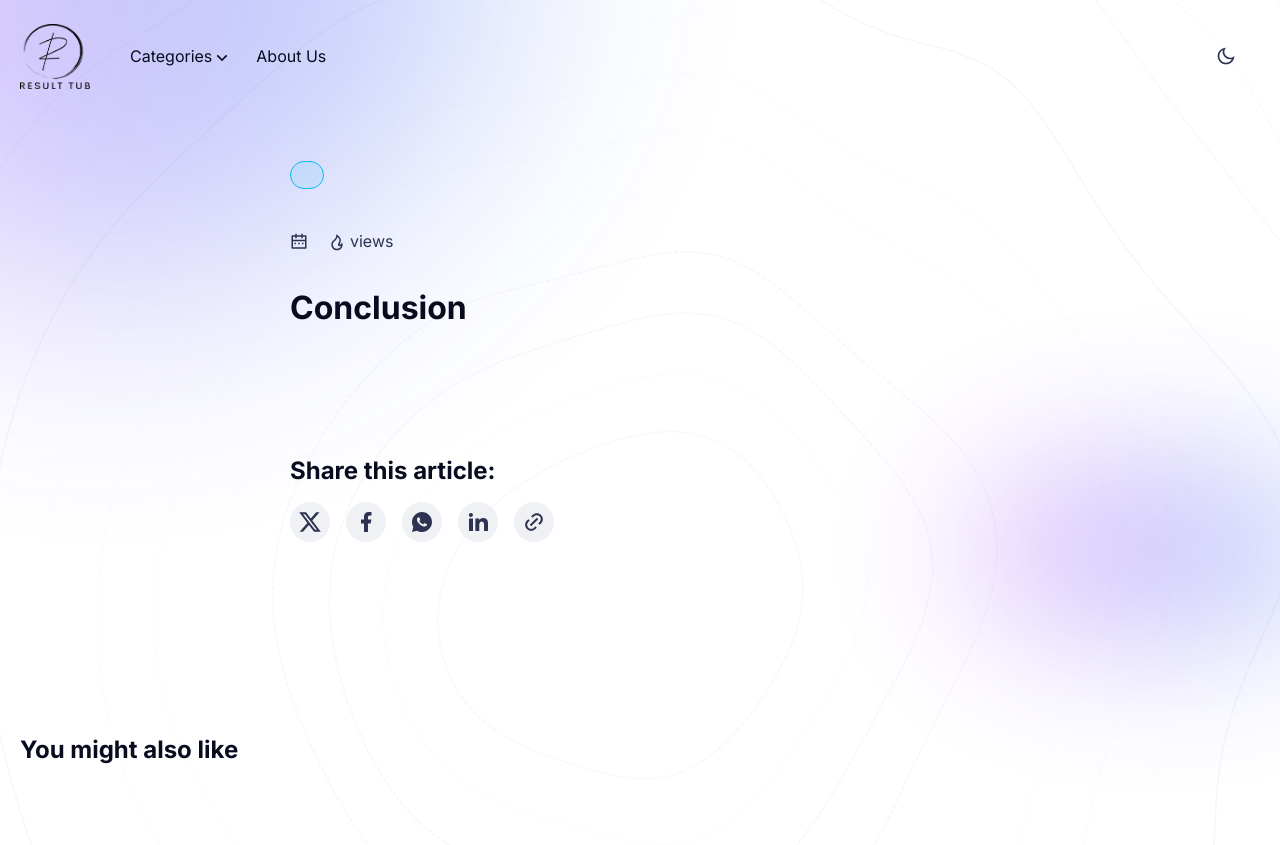
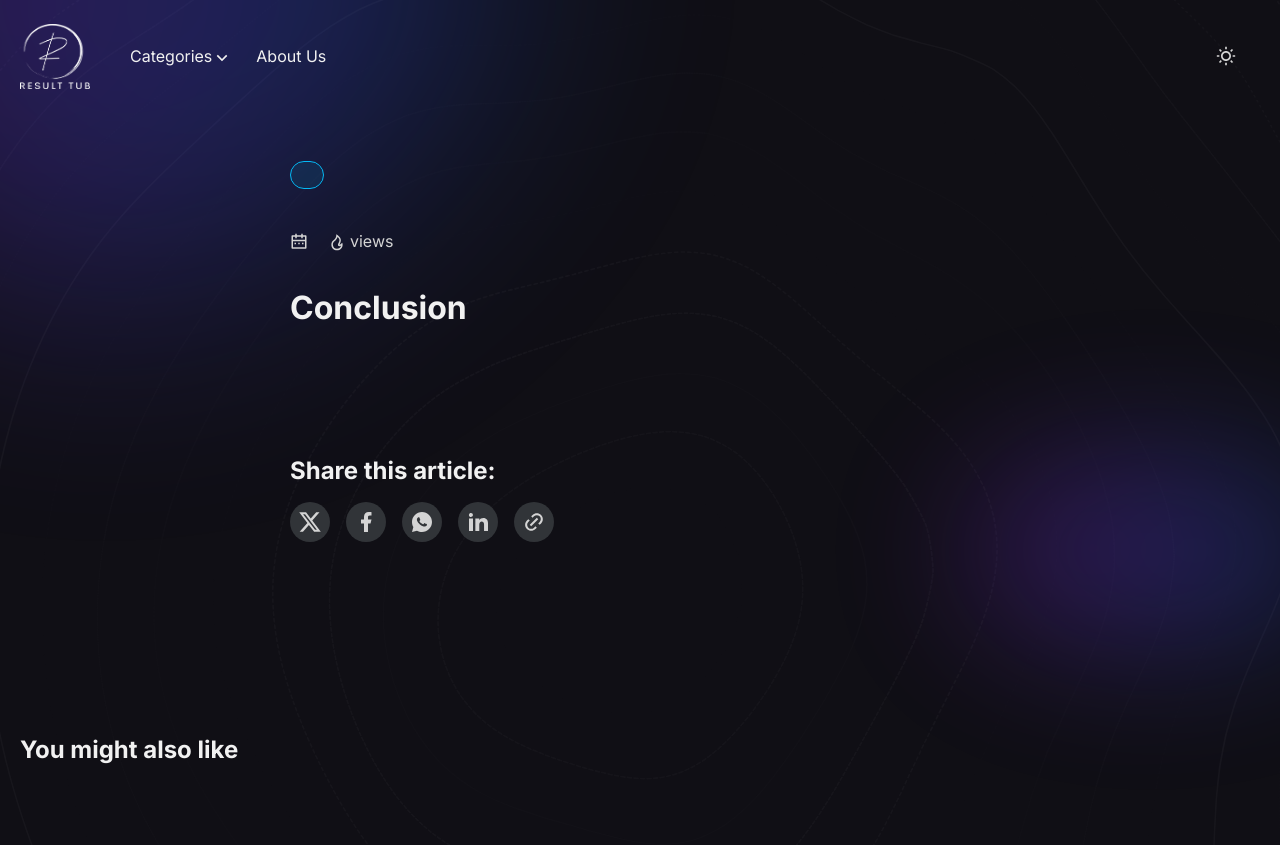
Before and after one commit to vaseemcholakkan123/resulttub, a Django app: template templates/content.html in a window 1280 px wide. Run offline with Django 4.2, Linux system fonts and the light colour scheme; the template is opened without the code that fills it, so the values that code supplies are empty.

Commit message:
default theme dark

```diff
--- a/templates/content.html
+++ b/templates/content.html
@@ -36,7 +36,7 @@
 
 
 <script>
-  if(!localStorage.getItem("selected-theme")) localStorage.setItem("dark")
+  if(!localStorage.getItem("selected-theme")) localStorage.setItem("selected-theme","dark")
   if (typeof Storage !== "undefined") {
     let themeMode = document.documentElement.getAttribute("data-theme");
     if (themeMode !== null && themeMode === "system") {
--- a/templates/index.html
+++ b/templates/index.html
@@ -41,7 +41,7 @@
 
   <script>
     if (typeof Storage !== "undefined") {
-      if(!localStorage.getItem("selected-theme")) localStorage.setItem("dark")
+      if(!localStorage.getItem("selected-theme")) localStorage.setItem("selected-theme","dark")
       let themeMode = document.documentElement.getAttribute("data-theme");
       if (themeMode !== null && themeMode === "system") {
         setSysPrefColor();
```
